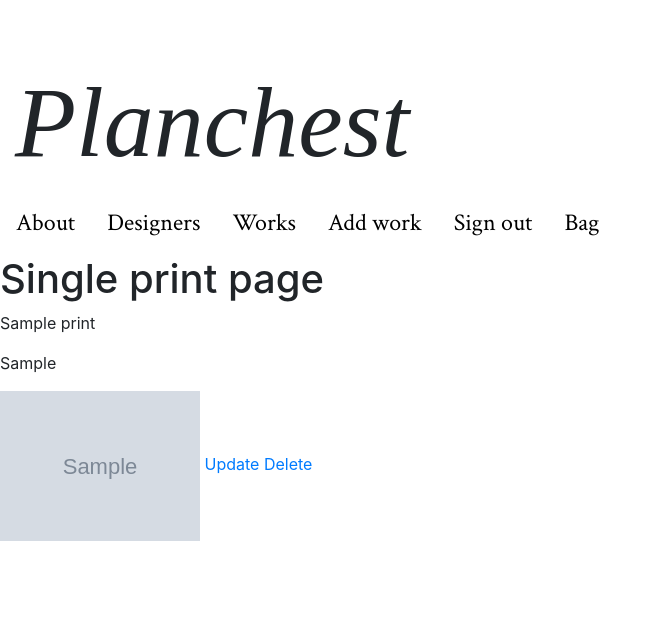
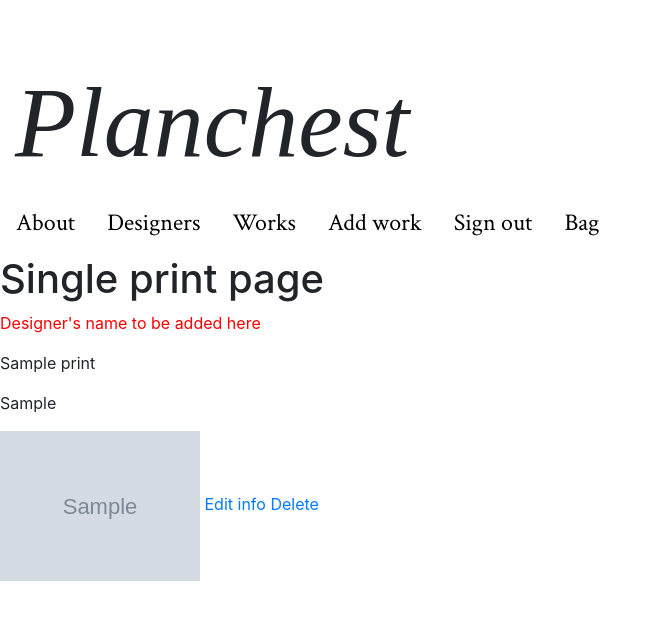
Before and after one commit to trisdauvergne/milestone-project-4, a Django app: page /prints/single-print/1/ in a window 1280 px wide. Shown: the top 620 px of the page, without its empty margins (0-662 px from the left). Run offline with Django 3.2, Linux system fonts and the light colour scheme; a user stored in the database is signed in; tables that the repository leaves empty hold one stand-in row (values such as "Sample post"); grey boxes marked "Sample" are stand-in pictures; parts of the project's set-up code (start-up, migrations or seed data) failed here and were passed over; some libraries are stand-ins or nearby versions; some web fonts are replaced.

Commit message:
200509 - 17:03 feat: added edit print view and linked to single_print html

```diff
--- a/prints/templates/prints/single_print.html
+++ b/prints/templates/prints/single_print.html
@@ -3,11 +3,12 @@
 
 {% block content %}
     <h1>Single print page</h1>
+    <p style="color:red;">Designer's name to be added here</p>
     <p>{{ the_print.title }}</p>
     <p>{{ the_print.size }}</p>
     <img src="{{ the_print.image.url }}" class="temp-image">
     {% if user.is_authenticated %}
-    <a href="">Update</a>
+    <a href="{% url 'edit_print' the_print.id %}">Edit info</a>
     <a href="{% url 'delete_print' the_print.id %}">Delete</a>
     {% endif %}
 {% endblock %}
--- a/prints/urls.py
+++ b/prints/urls.py
@@ -6,4 +6,5 @@ urlpatterns = [
     path('add-print/', views.add_print, name='add_print'),
     path('single-print/<print_id>/', views.single_print, name='single_print'),
     path('delete-print/<print_id>/', views.delete_print, name='delete_print'),
+    path('edit-print/<print_id>/', views.edit_print, name='edit_print'),
 ]
--- a/prints/views.py
+++ b/prints/views.py
@@ -4,6 +4,8 @@ from django.contrib.auth.decorators import login_required
 from .forms import UploadPic
 
 from .models import Print
+
+from designers.models import Designers
 
 
 def all_prints(request):
@@ -32,6 +34,23 @@ def single_print(request, print_id):
                   context)
 
 
+def edit_print(request, print_id):
+    """ A view to edit a print """
+    the_print = get_object_or_404(Print, id=print_id)
+    if request.method == 'POST':
+        form = UploadPic(request.POST, request.FILES, instance=the_print)
+        if form.is_valid():
+            form.save()
+            return redirect('all_prints')
+    form = UploadPic(instance=the_print)
+    context = {
+        'form': form
+    }
+    return render(request,
+                  'prints/edit_print.html',
+                  context)
+
+
 def delete_print(request, print_id):
     """ A view to delete a print """
     the_print = get_object_or_404(Print, id=print_id)
```
Also changed, not shown: prints/templates/prints/edit_print.html (added, +12 -0 lines).
